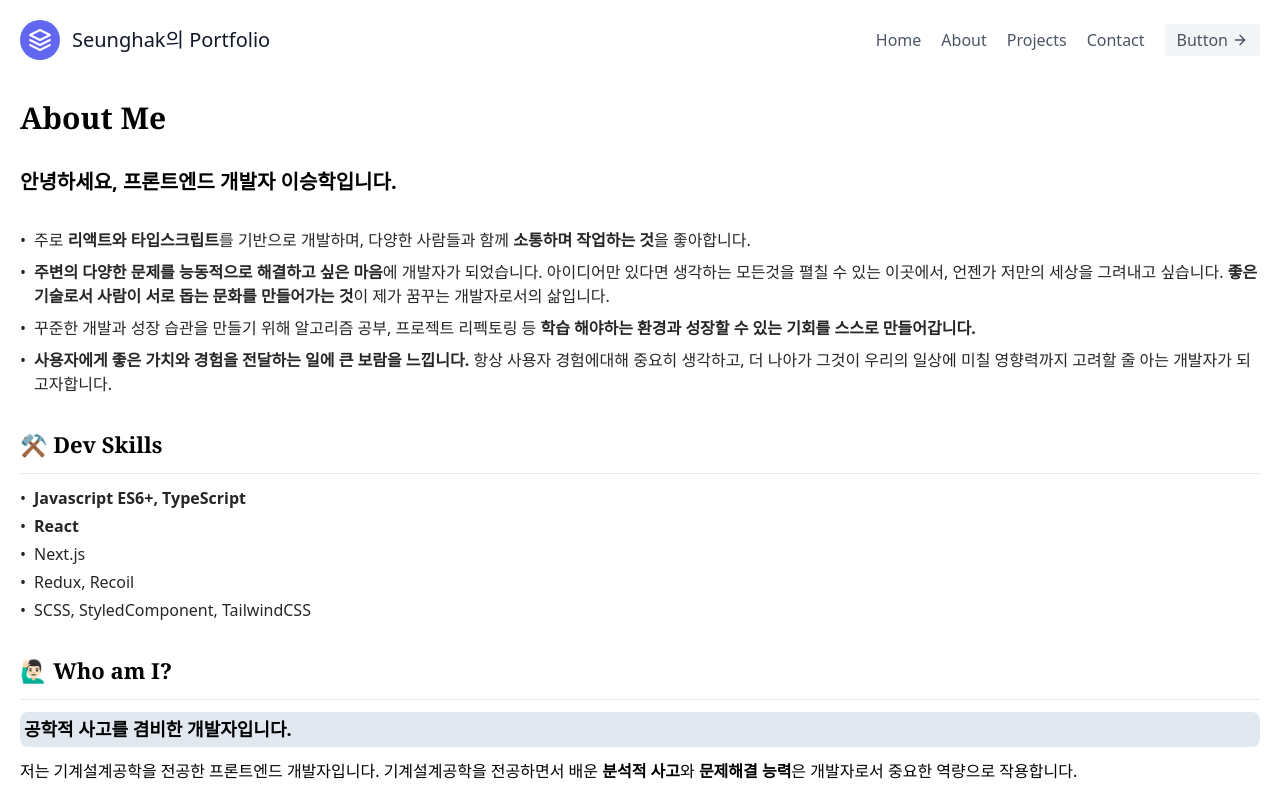
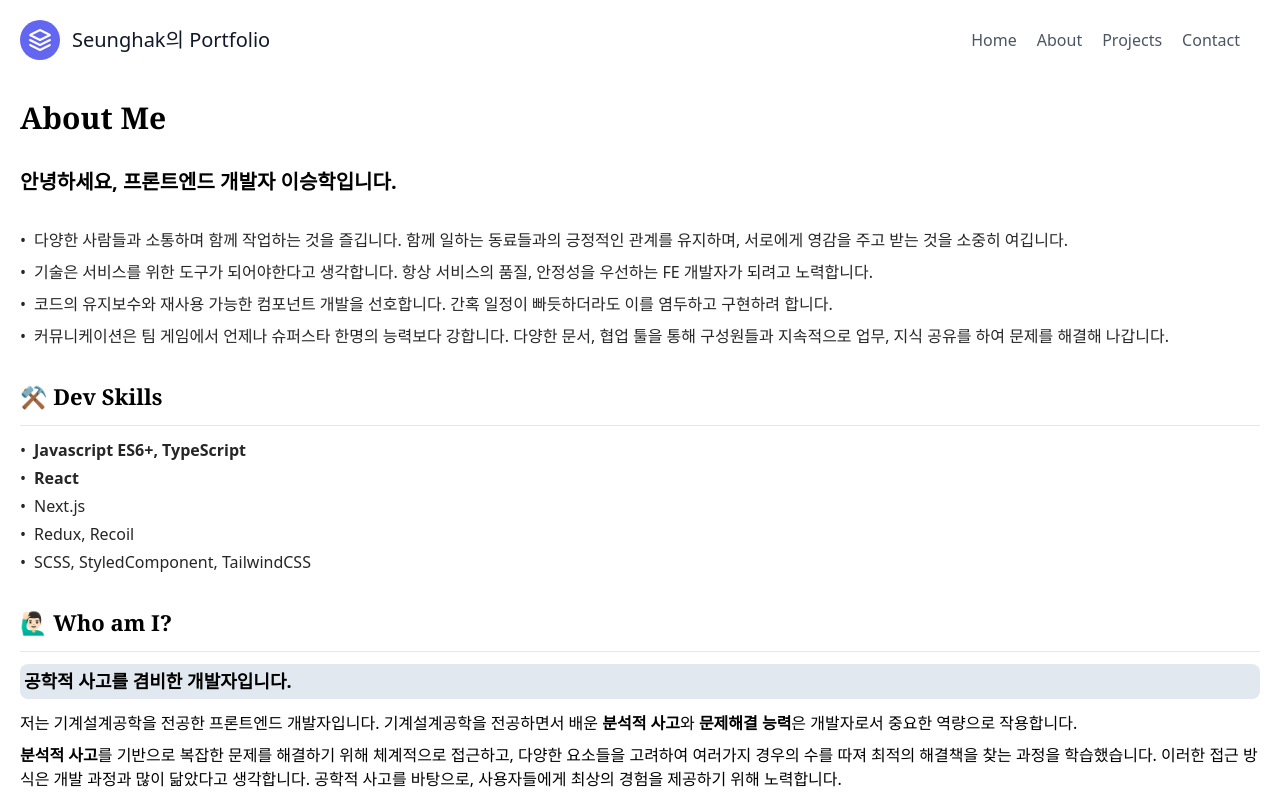
Before and after one commit to dltmdgkr/NextJs-portfolio, a Next.js app: page /about in a window 1280 px wide. Shown: the top 793 px of the page. Built offline with nearby package versions, Linux system fonts and the light colour scheme.

Commit message:
React-Shop 프로젝트 초기 스타일 및 레이아웃 설정

```diff
--- a/src/app/about/page.tsx
+++ b/src/app/about/page.tsx
@@ -12,38 +12,31 @@ export default function AboutPage() {
           <li className="flex">
             <div className="mr-2">{"•"}</div>
             <div>
-              주로 <b>리액트와 타입스크립트</b>를 기반으로 개발하며, 다양한
-              사람들과 함께 <b>소통하며 작업하는 것</b>을 좋아합니다.
+              다양한 사람들과 소통하며 함께 작업하는 것을 즐깁니다. 함께 일하는
+              동료들과의 긍정적인 관계를 유지하며, 서로에게 영감을 주고 받는
+              것을 소중히 여깁니다.
             </div>
           </li>
           <li className="flex">
             <div className="mr-2">{"•"}</div>
             <div>
-              <b>주변의 다양한 문제를 능동적으로 해결하고 싶은 마음</b>에
-              개발자가 되었습니다. 아이디어만 있다면 생각하는 모든것을 펼칠 수
-              있는 이곳에서, 언젠가 저만의 세상을 그려내고 싶습니다.{" "}
-              <b>좋은 기술로서 사람이 서로 돕는 문화를 만들어가는 것</b>이 제가
-              꿈꾸는 개발자로서의 삶입니다.
+              기술은 서비스를 위한 도구가 되어야한다고 생각합니다. 항상 서비스의
+              품질, 안정성을 우선하는 FE 개발자가 되려고 노력합니다.
             </div>
           </li>
           <li className="flex">
             <div className="mr-2">{"•"}</div>
             <div>
-              꾸준한 개발과 성장 습관을 만들기 위해 알고리즘 공부, 프로젝트
-              리펙토링 등{" "}
-              <b>
-                학습 해야하는 환경과 성장할 수 있는 기회를 스스로 만들어갑니다.
-              </b>
+              코드의 유지보수와 재사용 가능한 컴포넌트 개발을 선호합니다. 간혹
+              일정이 빠듯하더라도 이를 염두하고 구현하려 합니다.
             </div>
           </li>
           <li className="flex">
             <div className="mr-2">{"•"}</div>
             <div>
-              <b>
-                사용자에게 좋은 가치와 경험을 전달하는 일에 큰 보람을 느낍니다.
-              </b>{" "}
-              항상 사용자 경험에대해 중요히 생각하고, 더 나아가 그것이 우리의
-              일상에 미칠 영향력까지 고려할 줄 아는 개발자가 되고자합니다.
+              커뮤니케이션은 팀 게임에서 언제나 슈퍼스타 한명의 능력보다
+              강합니다. 다양한 문서, 협업 툴을 통해 구성원들과 지속적으로 업무,
+              지식 공유를 하여 문제를 해결해 나갑니다.
             </div>
           </li>
         </ul>
--- a/src/app/page.tsx
+++ b/src/app/page.tsx
@@ -28,6 +28,7 @@ export default function Home() {
           <div>
             <Link
               href={"https://github.com/dltmdgkr"}
+              target="_blank"
               className="flex items-center gap-2 hover:underline"
             >
               <b>{"Gihub: "}</b>
@@ -35,6 +36,7 @@ export default function Home() {
             </Link>
             <Link
               href={"https://velog.io/@dltmdgkr"}
+              target="_blank"
               className="flex items-center gap-2 hover:underline"
             >
               <b>{"Blog: "}</b>
--- a/src/components/Header.tsx
+++ b/src/components/Header.tsx
@@ -36,7 +36,7 @@ export default function Header() {
             Contact
           </Link>
         </nav>
-        <button className="inline-flex items-center bg-gray-100 border-0 py-1 px-3 focus:outline-none hover:bg-gray-200 rounded text-base mt-4 md:mt-0">
+        {/* <button className="inline-flex items-center bg-gray-100 border-0 py-1 px-3 focus:outline-none hover:bg-gray-200 rounded text-base mt-4 md:mt-0">
           Button
           <svg
             fill="none"
@@ -49,7 +49,7 @@ export default function Header() {
           >
             <path d="M5 12h14M12 5l7 7-7 7"></path>
           </svg>
-        </button>
+        </button> */}
       </div>
     </header>
   );
--- a/src/components/ProjectCard.tsx
+++ b/src/components/ProjectCard.tsx
@@ -16,7 +16,7 @@ export default function ProjectCard({ project }: ProjectCardProps) {
       >
         <Image
           className="rounded-t-xl"
-          src={"/images/그린장터.png"}
+          src={`/images/${project.image}`}
           alt="cover image"
           width={500}
           height={250}
--- a/src/service/project.ts
+++ b/src/service/project.ts
@@ -7,7 +7,7 @@ export type ProjectType = {
   description: string;
   started: string;
   ended: string;
-  image?: string;
+  image: string;
   tools: string[];
 };
 
```
Also changed, not shown: data/projects.json (+9 -0 lines), public/posts/green-jangteo.md (+4 -1 lines), public/posts/react-shop.md (added, +36 -0 lines), public/images/리액트샵.png (added).
